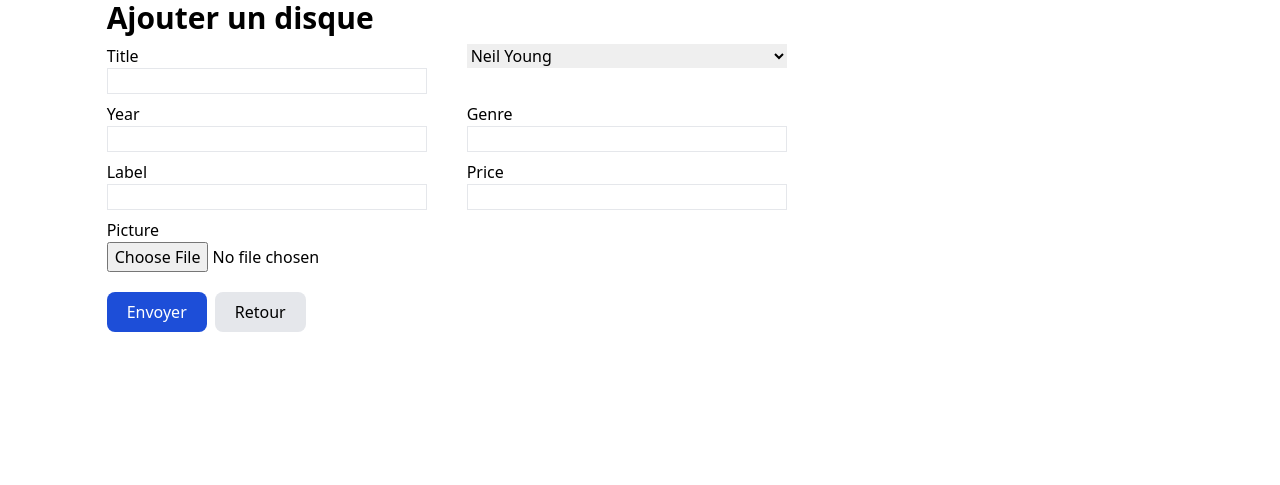
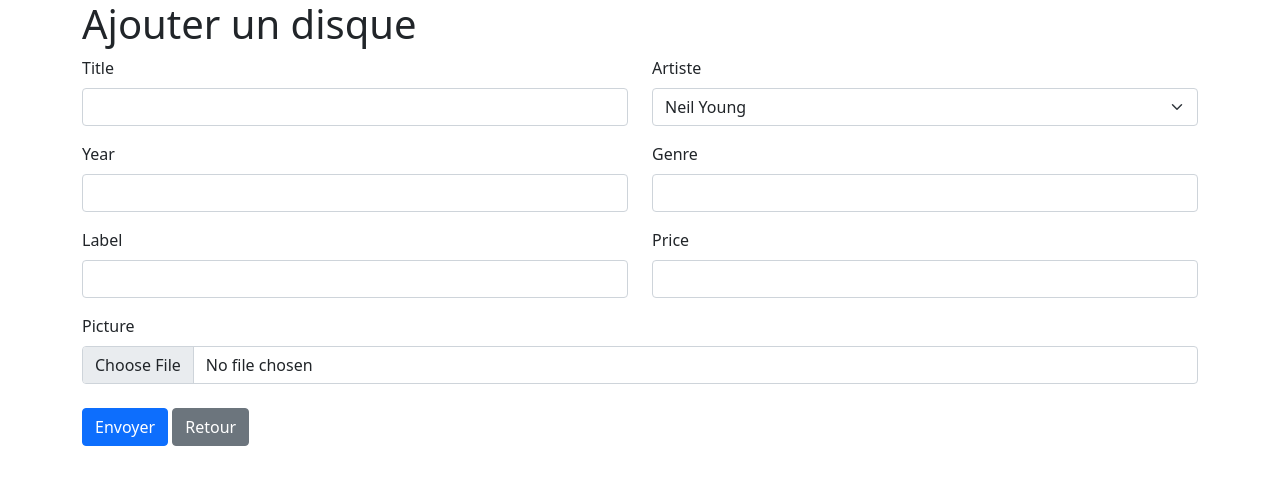
Before and after one commit to VuagnouxBenjamin/velvet-records, a PHP site: page /index.php?action=add in a window 1280 px wide. Shown: the top 485 px of the page. Run offline with PHP 8.4, Linux system fonts and the light colour scheme; data comes from the database, SQL or seed files in the repository; both versions use the stored data as it was after the commit.

Commit message:
Front end responsive done with Bootstrap 5.1

```diff
--- a/models/Database.php
+++ b/models/Database.php
@@ -4,6 +4,9 @@ use \PDO;
 
 class Database
 {
+    protected $username = 'admin';
+    protected $password = 'admin';
+
     protected function connect($debug = false)
     {
         if ($debug)
@@ -15,7 +18,7 @@ class Database
                     PDO::ATTR_CASE => PDO::CASE_NATURAL,
                     PDO::ATTR_ORACLE_NULLS => PDO::NULL_EMPTY_STRING
                 ];
-                $db = new \PDO('mysql:host=localhost;dbname=record;charset=utf8', 'root', '', $options); // $options
+                $db = new \PDO('mysql:host=localhost;dbname=record;charset=utf8', $this->username, $this->password, $options); // $options
                 return $db;
             }
             catch(Exception $e)
@@ -27,7 +30,7 @@ class Database
         {
             try
             {
-                $db = new \PDO('mysql:host=localhost;dbname=record;charset=utf8', 'root', ''); // $options
+                $db = new \PDO('mysql:host=localhost;dbname=record;charset=utf8', $this->username, $this->password); // $options
                 return $db;
             }
             catch(Exception $e)
--- a/views/add.php
+++ b/views/add.php
@@ -7,54 +7,54 @@
 <div class="w-10/12 mx-auto">
     <h1 class="text-3xl font-bold">Ajouter un disque</h1>
     <form id="form" action="../models/forms/add.script.php" method="post" enctype="multipart/form-data">
-        <div class="flex my-2">
-            <div class="flex flex-col w-80">
-                <label for="title">Title</label>
-                <input type="text" name="title" id="title" class="border" value="" required>
-                <p id="err_title" class="text-red-500"></p>
+        <div class="row">
+            <div class="d-flex flex-column col-12 col-md-6">
+                <label class="form-label" for="title">Title</label>
+                <input type="text" name="title" id="title" class="form-control" value="" required>
+                <p id="err_title" class="text-danger"></p>
             </div>
-            <div class="flex flex-col w-80 ml-10">
-                <select name="Artist_id" id="Artist">
+            <div class="d-flex flex-column col-12 col-md-6">
+                <label for="Artist" class="form-label">Artiste</label>
+                <select name="Artist_id" id="Artist" class="form-select">
                     <?php foreach ($artists as $artist) : ?>
                         <option value="<?= $artist->artist_id ?>"><?= $artist->artist_name ?></option>
                     <?php endforeach; ?>
                 </select>
             </div>
         </div>
-        <div class="flex my-2">
-            <div class="flex flex-col w-80">
-                <label for="Year">Year</label>
-                <input type="text" name="Year" id="Year" class="border" value="" required>
-                <p id="err_year" class="text-red-500"></p>
+        <div class="row">
+            <div class="d-flex flex-column col-12 col-md-6">
+                <label class="form-label" for="Year">Year</label>
+                <input type="text" name="Year" id="Year" class="form-control" value="" required>
+                <p id="err_year" class="text-danger"></p>
             </div>
-            <div class="flex flex-col w-80 ml-10">
-                <label for="Genre">Genre</label>
-                <input type="text" name="Genre" id="Genre" class="border" value="" required>
-                <p id="err_genre" class="text-red-500"></p>
+            <div class="d-flex flex-column col-12 col-md-6">
+                <label class="form-label" for="Genre">Genre</label>
+                <input type="text" name="Genre" id="Genre" class="form-control" value="" required>
+                <p id="err_genre" class="text-danger"></p>
             </div>
         </div>
-        <div class="flex my-2">
-            <div class="flex flex-col w-80">
-                <label for="Label">Label</label>
-                <input type="text" name="Label" id="Label" class="border" value="" required>
-                <p id="err_label" class="text-red-500"></p>
+        <div class="row">
+            <div class="d-flex flex-column col-12 col-md-6">
+                <label class="form-label" for="Label">Label</label>
+                <input type="text" name="Label" id="Label" class="form-control" value="" required>
+                <p id="err_label" class="text-danger"></p>
             </div>
-            <div class="flex flex-col w-80 ml-10">
-                <label for="Price">Price</label>
-                <input type="text" name="Price" id="Price" class="border" value="" required>
-                <p id="err_price" class="text-red-500"></p>
+            <div class="d-flex flex-column col-12 col-md-6">
+                <label class="form-label" for="Price">Price</label>
+                <input type="text" name="Price" id="Price" class="form-control" value="" required>
+                <p id="err_price" class="text-danger"></p>
             </div>
         </div>
 
-    <p>Picture</p>
-    <input type="file" name="disk_image">
-    <?= isset($_GET['err']) ? '<p class="text-red-500">Type de fichier incorrect</p>' : '' ?>
+        <p class="form-label">Picture</p>
+        <input type="file" name="disk_image" class="form-control">
+        <?= isset($_GET['err']) ? '<p class="text-danger">Type de fichier incorrect</p>' : '' ?>
 
-    <div class="flex mt-5">
-    <button type="submit" class="bg-blue-700 text-white px-5 py-2 rounded-lg hover:bg-blue-600 mr-2">Envoyer</button>
-        <a class="bg-gray-200 px-5 py-2 rounded-lg hover:bg-gray-100 mr-2"
-            href="../index.php" role="button">Retour</a>
-    </div>
+        <div class="mt-4">
+            <button type="submit" class="btn btn-primary">Envoyer</button>
+            <a class="btn btn-secondary" href="../index.php" role="button">Retour</a>
+        </div>
     </form>
 </div>
 
--- a/views/template/main.php
+++ b/views/template/main.php
@@ -7,11 +7,12 @@
     <meta name="viewport" content="width=device-width, initial-scale=1.0">
     <title><?= $title . ' | velvet-records.com'?></title>
     <!-- tailwind CSS -->
-    <link href="https://unpkg.com/tailwindcss@^2/dist/tailwind.min.css" rel="stylesheet">
+    <link href="https://cdn.jsdelivr.net/npm/bootstrap@5.0.1/dist/css/bootstrap.min.css" rel="stylesheet" integrity="sha384-+0n0xVW2eSR5OomGNYDnhzAbDsOXxcvSN1TPprVMTNDbiYZCxYbOOl7+AMvyTG2x" crossorigin="anonymous">
+
 
 </head>
 
-<body class="w-screen">
+<body class="container">
 
     <?= $content ?>
 
@@ -19,6 +20,9 @@
         <!-- Future Footer -->
     </div>
 
+    <!--Bootstrap JS-->
+    <script src="https://cdn.jsdelivr.net/npm/@popperjs/core@2.9.2/dist/umd/popper.min.js" integrity="sha384-IQsoLXl5PILFhosVNubq5LC7Qb9DXgDA9i+tQ8Zj3iwWAwPtgFTxbJ8NT4GN1R8p" crossorigin="anonymous"></script>
+    <script src="https://cdn.jsdelivr.net/npm/bootstrap@5.0.1/dist/js/bootstrap.min.js" integrity="sha384-Atwg2Pkwv9vp0ygtn1JAojH0nYbwNJLPhwyoVbhoPwBhjQPR5VtM2+xf0Uwh9KtT" crossorigin="anonymous"></script>
 </body>
 
 </html>
```
Also changed, not shown: public/record.sql (added, +55 -0 lines), views/detail.php (+31 -29 lines), views/list.php (+17 -15 lines), views/update.php (+45 -38 lines), public/images/Fugazimm.jpeg (added), public/images/Fugazimm.jpg (added).
